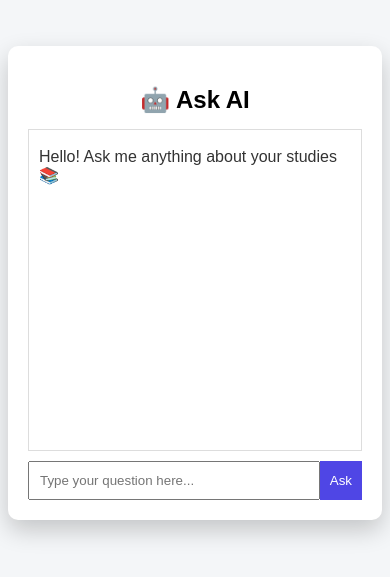
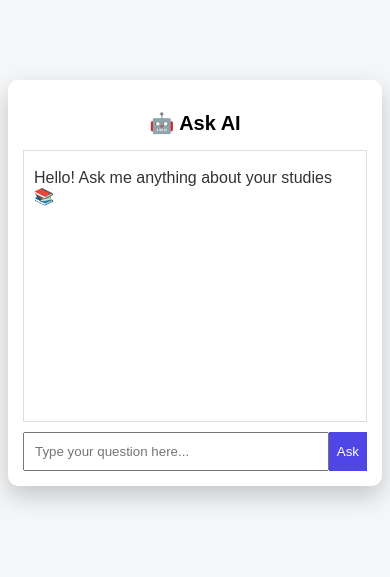
Before and after one commit to NikNodes/AI-Study-Assistant, a plain HTML site: page frontend/ai-chat.html in a window 390 px wide. Shown: the part 147-724 px from the top of the page. Drawn offline with Linux system fonts and the light colour scheme.

Commit message:
responsive

```diff
--- a/frontend/ai-chat.css
+++ b/frontend/ai-chat.css
@@ -1,3 +1,7 @@
+* {
+  transition: all 0.3s ease;
+}
+
 body {
   background: #f4f6f8;
   font-family: Arial, sans-serif;
@@ -8,7 +12,8 @@ body {
 }
 
 .chat-container {
-  width: 400px;
+  width: 90%;
+  max-width: 400px;
   background: white;
   border-radius: 10px;
   box-shadow: 0 10px 25px rgba(0,0,0,0.2);
@@ -58,3 +63,24 @@ body {
 .input-area button:hover {
   background: #4338ca;
 }
+/* 🔥 Responsive Design */
+@media (max-width: 768px) {
+
+  .chat-container {
+    width: 95%;
+    padding: 15px;
+  }
+
+  .chat-box {
+    height: 250px;
+  }
+
+  h2 {
+    font-size: 20px;
+  }
+
+  .input-area button {
+    padding: 8px;
+  }
+
+}
--- a/frontend/ai-chat.html
+++ b/frontend/ai-chat.html
@@ -1,6 +1,7 @@
 <!DOCTYPE html>
 <html>
 <head>
+  <meta name="viewport" content="width=device-width, initial-scale=1.0">
   <title>Ask AI | Study Assistant</title>
   <link rel="stylesheet" href="ai-chat.css">
   <link rel="stylesheet" href="footer.css">
--- a/frontend/dashboard.css
+++ b/frontend/dashboard.css
@@ -1,3 +1,6 @@
+* {
+  transition: all 0.3s ease;
+}
 * {
   margin: 0;
   padding: 0;
--- a/frontend/index.css
+++ b/frontend/index.css
@@ -1,4 +1,6 @@
-/* General Styling */
+* {
+  transition: all 0.3s ease;
+}/* General Styling */
 * {
   margin: 0;
   padding: 0;
--- a/frontend/notes.css
+++ b/frontend/notes.css
@@ -1,3 +1,6 @@
+* {
+  transition: all 0.3s ease;
+}
 * {
   margin: 0;
   padding: 0;
@@ -383,3 +386,24 @@ body {
 .delete-btn:hover {
   background: #d9363e;
 }
+/* 🔥 Responsive Design */
+@media (max-width: 768px) {
+
+  .chat-container {
+    width: 95%;
+    padding: 15px;
+  }
+
+  .chat-box {
+    height: 250px;
+  }
+
+  h2 {
+    font-size: 20px;
+  }
+
+  .input-area button {
+    padding: 8px;
+  }
+
+}
--- a/frontend/planner.css
+++ b/frontend/planner.css
@@ -1,3 +1,6 @@
+* {
+  transition: all 0.3s ease;
+}
 * {
   margin: 0;
   padding: 0;
--- a/frontend/quiz.css
+++ b/frontend/quiz.css
@@ -1,3 +1,6 @@
+* {
+  transition: all 0.3s ease;
+}
 * {
   box-sizing: border-box;
   font-family: "Segoe UI", Arial, sans-serif;
```
Also changed, not shown: frontend/dashboard.html (+1 -1 lines), frontend/documentation.html (+1 -0 lines), frontend/faq.html (+1 -0 lines), frontend/guide.html (+1 -0 lines), frontend/index.html (+1 -1 lines), frontend/notes.html (+1 -0 lines), frontend/planner.html (+1 -0 lines), frontend/privacy.html (+1 -0 lines), frontend/quiz.html (+1 -0 lines), frontend/register.html (+1 -0 lines).
